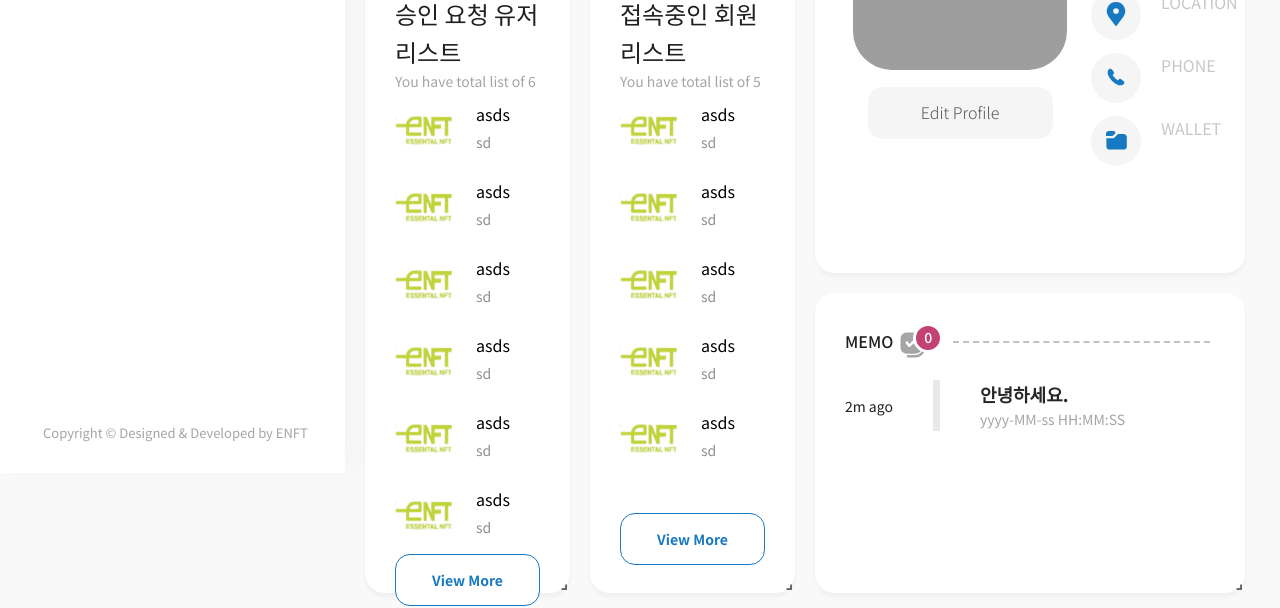
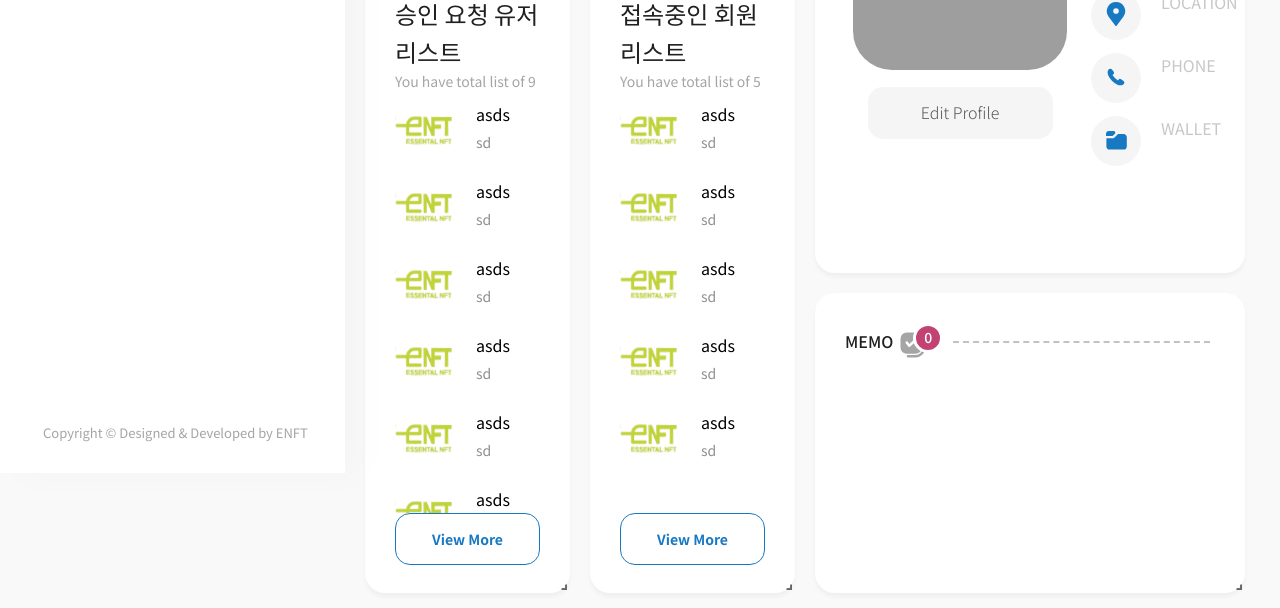
Before and after one commit to ENFT-Token/admin-client-web, a React (Create React App) app: page / in a window 1280 px wide. Shown: the part 327-935 px from the top of the page. Built offline with nearby package versions, Linux system fonts and the light colour scheme; grey boxes are pictures that could not be loaded; a web font is replaced by a local one.

Commit message:
add: overflow

```diff
--- a/src/page/MainPage/index.tsx
+++ b/src/page/MainPage/index.tsx
@@ -56,6 +56,18 @@ export default function MainPage() {
         </div>
         <div key="approve" className="widget">
           <ListWidget title={"승인 요청 유저 리스트"} items={[{
+            src:"/svg/logo.svg",
+            name:"asdsa",
+            subname:"xc"
+          },{
+            src:"/svg/logo.svg",
+            name:"asdsa",
+            subname:"xc"
+          },{
+            src:"/svg/logo.svg",
+            name:"asdsa",
+            subname:"xc"
+          },{
             src:"/svg/logo.svg",
             name:"asdsa",
             subname:"xc"
--- a/src/widget/ListWidget/index.tsx
+++ b/src/widget/ListWidget/index.tsx
@@ -51,7 +51,7 @@ function ListWidget({ title,items,onViewMoreClick }: IListItemProps) {
             <div className="title" >{title}</div>
             <div className="count">You have total list of {items.length}</div>
         </div>
-        <div style={{flex: 7}}>
+        <div style={{flex: 7,overflow:'auto'}}>
             {items.map((item,idx) => (
                 <div className={"userList"} key={`userList=${idx}`}>
                     <UserInfo src={"/svg/logo.svg"} name={"asds"} subname={"sd"}/>
--- a/src/widget/MemoWidget/index.tsx
+++ b/src/widget/MemoWidget/index.tsx
@@ -4,16 +4,13 @@ import styled from "styled-components";
 import { IoChevronForward } from "react-icons/io5";
 import AlramIcon from "../../components/AlramIcon";
 import {useNavigate} from "react-router-dom";
-interface IMemo {
-  id: string;
-  name: string;
-  text: string;
-  createdAt: string;
-}
+import { IMemo } from "../../page/MemoPage";
+import moment from "moment";
 
 const StyleMemo = styled.div`
   display: flex;
   flex-direction: column;
+  height: 100%;
     padding: 30px 30px 30px 30px;
    .line {
      cursor: pointer;
@@ -36,6 +33,7 @@ const StyleMemo = styled.div`
 
 const StyleMemoItem = styled.div`
   display: flex;
+  margin-bottom: 10px;
   .timestamp {
     display: flex;
     align-items: center;
@@ -44,6 +42,7 @@ const StyleMemoItem = styled.div`
       margin-right: 40px;
     }
     .bar {
+      border-radius: 5px;
       display: inline-block;
       background: #E8E8E8;
       width: 7px;
@@ -79,10 +78,10 @@ function MemoItem({timestamp,value} : IMemoItemProps) {
     </div>
     <div className={"memo"}>
       <div className={"body"}>
-        안녕하세요.
+        {value}
       </div>
       <div className={"date"}>
-        yyyy-MM-ss HH:MM:SS
+        {moment(timestamp).format("yyyy-MM-ss HH:MM:SS")}
       </div>
     </div>
   </StyleMemoItem>
@@ -117,8 +116,8 @@ export default function MemoWidget() {
           <AlramIcon src={"/svg/memo.svg"} count={memoList.length} />
           <div className={"dashed"}/>
         </div>
-      <div style={{marginTop:'20px'}}>
-        <MemoItem value={"sad"} timestamp={123} />
+      <div style={{marginTop:'20px',overflow:'auto'}}>
+        {memoList.map((memo,idx) =>   <MemoItem value={memo.value} key={`memo-${idx}`} timestamp={memo.timestamp} />)}
       </div>
     </StyleMemo>
   );
```
